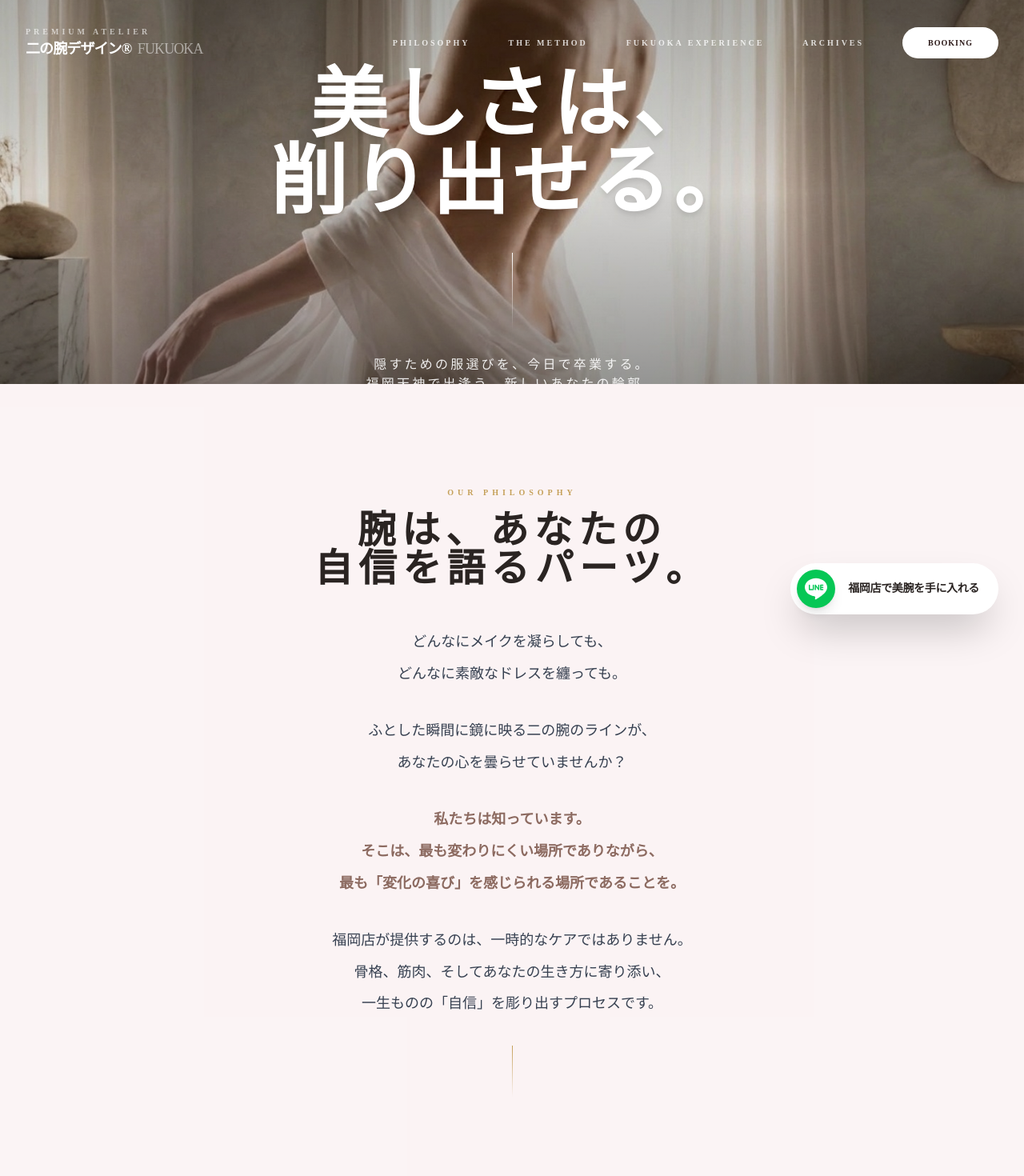
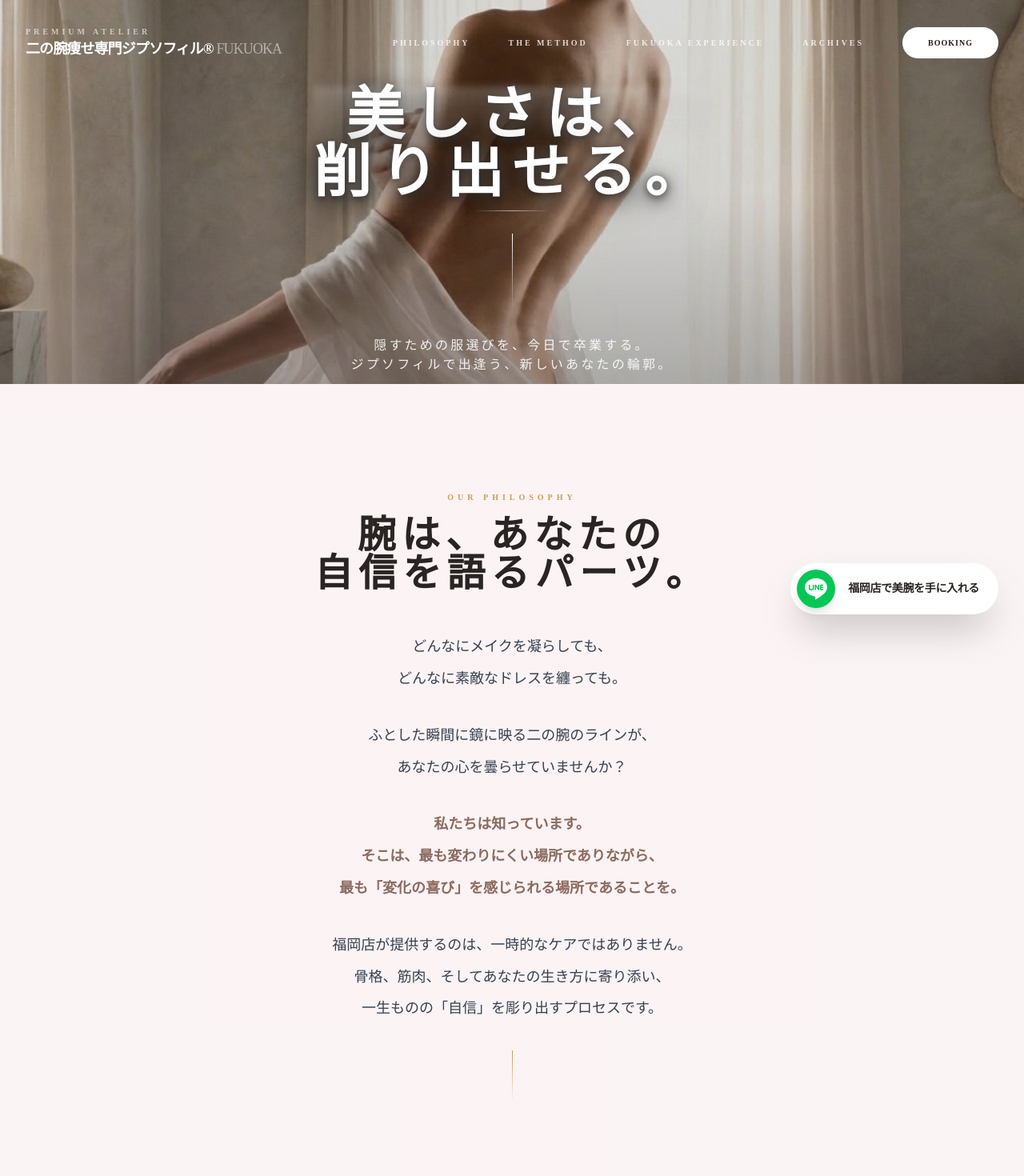
Before and after one commit to nino-0813/FUKUOKA, a React (Vite) app: page / in a window 1280 px wide. Shown: the top 1470 px of the page at 80% size. Built offline with nearby package versions, Linux system fonts and the light colour scheme; a web font is replaced by a local one.

Commit message:
Update: ページ全体にアニメーション追加、ブランド名変更、UI改善

```diff
--- a/App.tsx
+++ b/App.tsx
@@ -1,5 +1,5 @@
 
-import React, { useState, useEffect } from 'react';
+import React, { useState, useEffect, useRef } from 'react';
 import Navbar from './components/Navbar';
 import Hero from './components/Hero';
 import BrandStory from './components/BrandStory';
@@ -12,9 +12,42 @@ import { COLORS } from './constants';
 
 const App: React.FC = () => {
   const [isLoaded, setIsLoaded] = useState(false);
+  const storyRef = useRef<HTMLElement>(null);
+  const methodRef = useRef<HTMLElement>(null);
+  const experienceRef = useRef<HTMLElement>(null);
+  const archivesRef = useRef<HTMLElement>(null);
+  const ctaRef = useRef<HTMLElement>(null);
+  const footerRef = useRef<HTMLElement>(null);
 
   useEffect(() => {
     setIsLoaded(true);
+  }, []);
+
+  useEffect(() => {
+    const observers: IntersectionObserver[] = [];
+    const refs = [storyRef, methodRef, experienceRef, archivesRef, ctaRef, footerRef];
+
+    refs.forEach((ref) => {
+      if (!ref.current) return;
+
+      const observer = new IntersectionObserver(
+        (entries) => {
+          entries.forEach((entry) => {
+            if (entry.isIntersecting) {
+              entry.target.classList.add('visible');
+            }
+          });
+        },
+        { threshold: 0.1, rootMargin: '0px 0px -50px 0px' }
+      );
+
+      observer.observe(ref.current);
+      observers.push(observer);
+    });
+
+    return () => {
+      observers.forEach((observer) => observer.disconnect());
+    };
   }, []);
 
   return (
@@ -27,28 +60,47 @@ const App: React.FC = () => {
       <main>
         <Hero />
 
-        <section id="story" className="relative z-10 bg-pink-50/50">
+        <section
+          ref={storyRef}
+          id="story"
+          className="relative z-10 bg-pink-50/50 scroll-fade-up"
+        >
           <BrandStory />
         </section>
 
-        <section id="method" className="py-32 bg-white/30">
+        <section
+          ref={methodRef}
+          id="method"
+          className="py-32 bg-white/30 scroll-fade-up delay-100"
+        >
           <MethodGrid />
         </section>
 
-        <section id="experience" className="py-32 bg-pink-50/50">
+        <section
+          ref={experienceRef}
+          id="experience"
+          className="py-32 bg-pink-50/50 scroll-fade-up delay-200"
+        >
           <FukuokaExperience />
         </section>
 
-        <section id="archives" className="bg-white">
+        <section
+          ref={archivesRef}
+          id="archives"
+          className="bg-white scroll-fade-up delay-300"
+        >
           <ArchiveJournal />
         </section>
 
-        <section className="py-40">
+        <section
+          ref={ctaRef}
+          className="py-40 scroll-fade-up delay-500"
+        >
           <LineCtaSection />
         </section>
       </main>
 
-      <SiteFooter />
+      <SiteFooter ref={footerRef} />
 
       {/* Floating LINE Button */}
       <a
--- a/components/BrandStory.tsx
+++ b/components/BrandStory.tsx
@@ -1,17 +1,45 @@
 
-import React from 'react';
+import React, { useState, useEffect, useRef } from 'react';
 import { COLORS, SectionTag, GoldLine } from '../constants';
 
 const BrandStory: React.FC = () => {
+  const [isVisible, setIsVisible] = useState(false);
+  const containerRef = useRef<HTMLDivElement>(null);
+
+  useEffect(() => {
+    const observer = new IntersectionObserver(
+      (entries) => {
+        entries.forEach((entry) => {
+          if (entry.isIntersecting) {
+            setIsVisible(true);
+          }
+        });
+      },
+      { threshold: 0.2 }
+    );
+
+    if (containerRef.current) {
+      observer.observe(containerRef.current);
+    }
+
+    return () => {
+      if (containerRef.current) {
+        observer.unobserve(containerRef.current);
+      }
+    };
+  }, []);
+
   return (
-    <div className="container mx-auto px-8 py-32">
-      <div className="max-w-4xl mx-auto flex flex-col items-center text-center">
-        <SectionTag text="Our Philosophy" />
-        <h2 className="serif-title text-3xl md:text-5xl font-bold mb-12 leading-snug">
+    <div ref={containerRef} className="container mx-auto px-8 py-32">
+      <div className={`max-w-4xl mx-auto flex flex-col items-center text-center transition-all duration-1000 ${isVisible ? 'opacity-100 translate-y-0' : 'opacity-0 translate-y-8'}`}>
+        <div className={`transition-all duration-1000 delay-100 ${isVisible ? 'opacity-100 translate-y-0' : 'opacity-0 translate-y-4'}`}>
+          <SectionTag text="Our Philosophy" />
+        </div>
+        <h2 className={`serif-title text-3xl md:text-5xl font-bold mb-12 leading-snug transition-all duration-1000 delay-200 ${isVisible ? 'opacity-100 translate-y-0' : 'opacity-0 translate-y-4'}`}>
           腕は、あなたの<br />
           自信を語るパーツ。
         </h2>
-        <div className="space-y-8 text-lg leading-[2.2] text-gray-700">
+        <div className={`space-y-8 text-lg leading-[2.2] text-gray-700 transition-all duration-1000 delay-300 ${isVisible ? 'opacity-100 translate-y-0' : 'opacity-0 translate-y-4'}`}>
           <p>
             どんなにメイクを凝らしても、<br className="hidden md:block" />
             どんなに素敵なドレスを纏っても。
@@ -31,7 +59,9 @@ const BrandStory: React.FC = () => {
             一生ものの「自信」を彫り出すプロセスです。
           </p>
         </div>
-        <GoldLine />
+        <div className={`transition-all duration-1000 delay-500 ${isVisible ? 'opacity-100 translate-y-0' : 'opacity-0 translate-y-4'}`}>
+          <GoldLine />
+        </div>
       </div>
     </div>
   );
--- a/components/Hero.tsx
+++ b/components/Hero.tsx
@@ -9,24 +9,32 @@ const Hero: React.FC = () => {
       <div className="absolute inset-0 z-0 overflow-hidden">
         <img
           src="/images/Generated Image January 15, 2026 - 10_58AM.jpeg"
-          className="w-full h-full object-cover object-center brightness-95"
-          style={{ objectPosition: 'center 30%' }}
+          className="w-full h-full object-cover object-center brightness-95 scale-110"
+          style={{ objectPosition: 'center top' }}
           alt="Main Concept"
         />
-        <div className="absolute inset-0 bg-gradient-to-b from-black/20 via-transparent to-black/30"></div>
+        <div className="absolute inset-0 bg-gradient-to-b from-transparent via-transparent to-black/20"></div>
       </div>
 
       {/* Hero Content */}
       <div className="relative z-10 text-center text-white px-4 pt-16 md:pt-24">
-        <h1 className="serif-title text-5xl md:text-7xl lg:text-8xl font-bold leading-tight mb-10 tracking-wider animate-fade-in-up delay-200 opacity-0 drop-shadow-lg">
-          美しさは、<br />
-          削り出せる。
+        <h1 className="serif-title text-4xl md:text-6xl lg:text-7xl font-bold leading-[1.2] mb-10 tracking-[0.15em] animate-fade-in-up delay-200 opacity-0 relative text-white" style={{
+          textShadow: '0 0 20px rgba(255,255,255,0.3), 0 4px 30px rgba(0,0,0,0.5), 0 8px 60px rgba(0,0,0,0.4), 0 2px 10px rgba(0,0,0,0.6)',
+          filter: 'drop-shadow(0 4px 8px rgba(0,0,0,0.4))',
+          letterSpacing: '0.15em'
+        }}>
+          <span className="relative inline-block">
+            <span className="absolute inset-0 bg-gradient-to-b from-white/20 via-transparent to-transparent blur-sm"></span>
+            美しさは、<br />
+            削り出せる。
+            <span className="absolute -bottom-3 left-1/2 -translate-x-1/2 w-24 h-px bg-gradient-to-r from-transparent via-white/60 to-transparent"></span>
+          </span>
         </h1>
         <div className="flex flex-col items-center animate-fade-in-up delay-500 opacity-0">
           <div className="w-px h-24 bg-gradient-to-b from-white via-white/50 to-transparent mb-8"></div>
           <p className="text-sm md:text-base tracking-[0.2em] font-light leading-loose font-english opacity-90">
             隠すための服選びを、今日で卒業する。<br />
-            福岡天神で出逢う、新しいあなたの輪郭。
+            ジプソフィルで出逢う、新しいあなたの輪郭。
           </p>
         </div>
       </div>
--- a/components/Navbar.tsx
+++ b/components/Navbar.tsx
@@ -19,7 +19,7 @@ const Navbar: React.FC = () => {
             Premium Atelier
           </span>
           <h1 className="text-lg font-black tracking-tighter" style={{ color: scrolled ? COLORS.primary : 'white' }}>
-            {BRAND.name} <span className="font-light opacity-50 ml-1">FUKUOKA</span>
+            二の腕痩せ専門ジプソフィル®︎<span className="font-light opacity-50 ml-1">FUKUOKA</span>
           </h1>
         </div>
 
--- a/components/SiteFooter.tsx
+++ b/components/SiteFooter.tsx
@@ -2,15 +2,15 @@
 import React from 'react';
 import { BRAND, COLORS, NAV_ITEMS } from '../constants';
 
-const SiteFooter: React.FC = () => {
+const SiteFooter = React.forwardRef<HTMLElement>((props, ref) => {
   return (
-    <footer className="bg-white border-t border-gray-100">
+    <footer ref={ref} className="bg-white border-t border-gray-100 scroll-fade-up delay-300">
       <div className="container mx-auto px-8 py-16">
         <div className="grid md:grid-cols-3 gap-12 mb-12">
           {/* Brand Section */}
           <div>
             <h3 className="serif-title text-xl font-bold mb-4" style={{ color: COLORS.primary }}>
-              {BRAND.name}
+              二の腕痩せ専門ジプソフィル®︎
             </h3>
             <p className="text-xs tracking-widest uppercase text-gray-500 mb-6">
               {BRAND.branch}
@@ -75,7 +75,7 @@ const SiteFooter: React.FC = () => {
         <div className="border-t border-gray-200 pt-8 mt-8">
           <div className="flex flex-col md:flex-row justify-between items-center gap-4">
             <p className="text-xs text-gray-500 uppercase tracking-widest">
-              &copy; {new Date().getFullYear()} {BRAND.name} {BRAND.branch}. All rights reserved.
+              &copy; {new Date().getFullYear()} 二の腕痩せ専門ジプソフィル®︎ {BRAND.branch}. All rights reserved.
             </p>
             <div className="flex gap-6 text-xs text-gray-500">
               <a href="#" className="hover:text-gray-700 transition-colors">プライバシーポリシー</a>
@@ -86,6 +86,8 @@ const SiteFooter: React.FC = () => {
       </div>
     </footer>
   );
-};
+});
+
+SiteFooter.displayName = 'SiteFooter';
 
 export default SiteFooter;
--- a/index.html
+++ b/index.html
@@ -23,6 +23,10 @@
       scroll-behavior: smooth;
       -webkit-font-smoothing: antialiased;
       -moz-osx-font-smoothing: grayscale;
+      overflow-x: hidden;
+    }
+    * {
+      transition-timing-function: cubic-bezier(0.22, 1, 0.36, 1);
     }
     .font-english {
       font-family: "Cormorant Garamond", serif;
@@ -59,16 +63,61 @@
       100% { transform: translateX(100%) rotate(45deg); }
     }
     @keyframes fadeInUp {
-      from { opacity: 0; transform: translateY(20px); }
+      from { opacity: 0; transform: translateY(30px); }
       to { opacity: 1; transform: translateY(0); }
+    }
+    @keyframes fadeIn {
+      from { opacity: 0; }
+      to { opacity: 1; }
+    }
+    @keyframes slideInLeft {
+      from { opacity: 0; transform: translateX(-50px); }
+      to { opacity: 1; transform: translateX(0); }
+    }
+    @keyframes slideInRight {
+      from { opacity: 0; transform: translateX(50px); }
+      to { opacity: 1; transform: translateX(0); }
+    }
+    @keyframes scaleIn {
+      from { opacity: 0; transform: scale(0.95); }
+      to { opacity: 1; transform: scale(1); }
     }
     .animate-fade-in-up {
       animation: fadeInUp 1.2s cubic-bezier(0.22, 1, 0.36, 1) forwards;
     }
-    .delay-100 { animation-delay: 0.1s; }
-    .delay-200 { animation-delay: 0.2s; }
-    .delay-300 { animation-delay: 0.3s; }
-    .delay-500 { animation-delay: 0.5s; }
+    .animate-fade-in {
+      animation: fadeIn 1s cubic-bezier(0.22, 1, 0.36, 1) forwards;
+    }
+    .animate-slide-in-left {
+      animation: slideInLeft 1s cubic-bezier(0.22, 1, 0.36, 1) forwards;
+    }
+    .animate-slide-in-right {
+      animation: slideInRight 1s cubic-bezier(0.22, 1, 0.36, 1) forwards;
+    }
+    .animate-scale-in {
+      animation: scaleIn 0.8s cubic-bezier(0.22, 1, 0.36, 1) forwards;
+    }
+    .scroll-animate {
+      opacity: 0;
+      transition: opacity 0.8s cubic-bezier(0.22, 1, 0.36, 1), transform 0.8s cubic-bezier(0.22, 1, 0.36, 1);
+    }
+    .scroll-animate.visible {
+      opacity: 1;
+      transform: translateY(0);
+    }
+    .scroll-fade-up {
+      opacity: 0;
+      transform: translateY(30px);
+      transition: opacity 1s cubic-bezier(0.22, 1, 0.36, 1), transform 1s cubic-bezier(0.22, 1, 0.36, 1);
+    }
+    .scroll-fade-up.visible {
+      opacity: 1;
+      transform: translateY(0);
+    }
+    .delay-100 { animation-delay: 0.1s; transition-delay: 0.1s; }
+    .delay-200 { animation-delay: 0.2s; transition-delay: 0.2s; }
+    .delay-300 { animation-delay: 0.3s; transition-delay: 0.3s; }
+    .delay-500 { animation-delay: 0.5s; transition-delay: 0.5s; }
 
     .vertical-rl {
       writing-mode: vertical-rl;
```
Also changed, not shown: hooks/useScrollAnimation.ts (added, +33 -0 lines).
